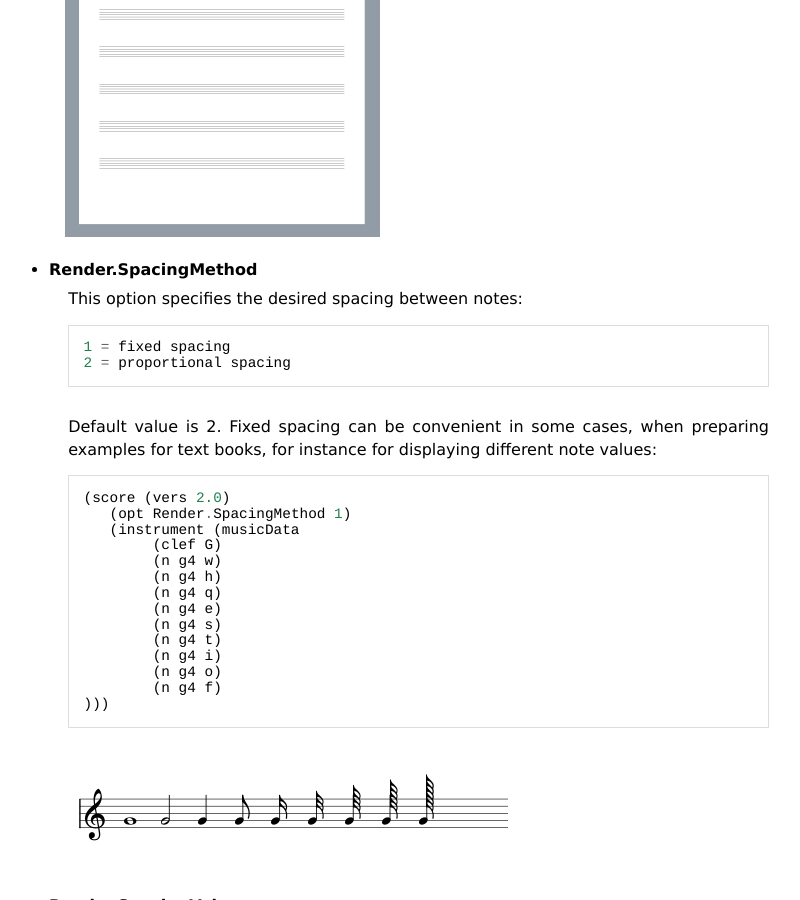
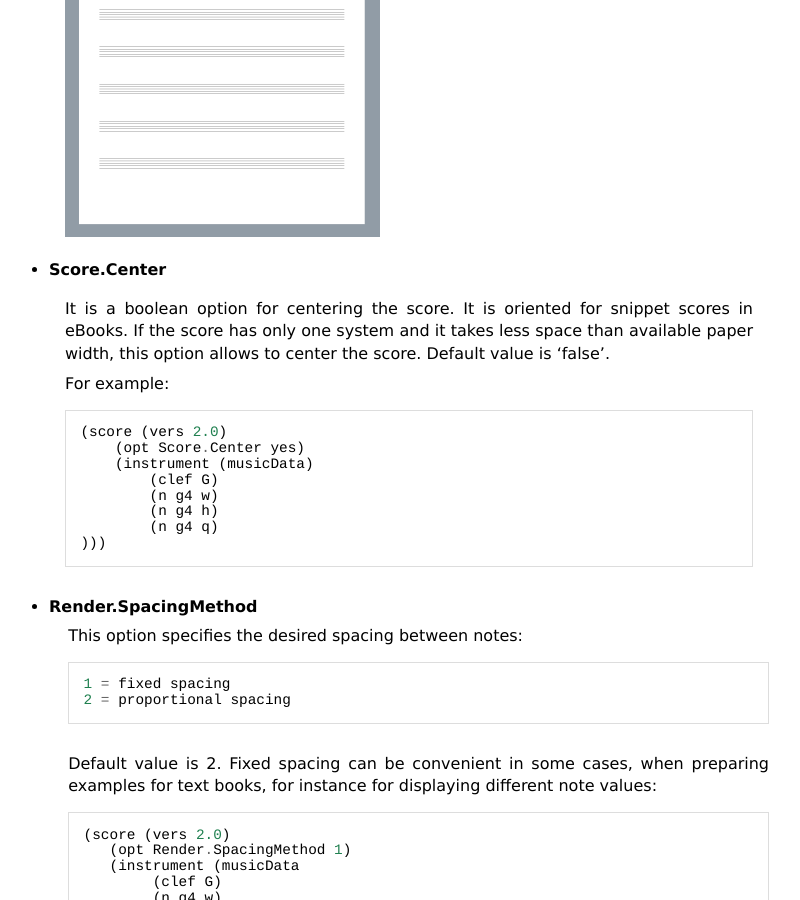
Before and after one commit to lenmus/ldp, a Sphinx documentation site: the page built from source/score/score.txt, in a window 1280 px wide and 900 px high, scrolled down 4799 px. Shown: the whole window, without its empty margins (55-855 px from the left). Built offline with Sphinx 7.4.7, drawn with Linux system fonts in a browser that asks for light colours; pages that are not in the unit, such as notebooks, are missing from menus.

Commit message:
Add option to center snippet scores

```diff
--- a/source/music-data/index.txt
+++ b/source/music-data/index.txt
@@ -12,5 +12,4 @@ Music description
     time-signature.txt
     barlines.txt
     note-rest.txt
-	direction.txt
     metronome.txt
--- a/source/score/score.txt
+++ b/source/score/score.txt
@@ -215,6 +215,25 @@ Currently, the following options are available:
     .. image:: ../figures/score-03.png
 
 
+
+- **Score.Center**
+
+    It is a boolean option for centering the score. It is oriented for snippet scores in eBooks.
+    If the score has only one system and it takes less space than available paper width, this
+    option allows to center the score. Default value is ‘false’.
+
+    For example::
+
+        (score (vers 2.0)
+            (opt Score.Center yes)
+            (instrument (musicData)
+                (clef G)
+                (n g4 w)
+                (n g4 h)
+                (n g4 q)
+        )))
+
+
 - **Render.SpacingMethod**
     This option specifies the desired spacing between notes::
 
```
